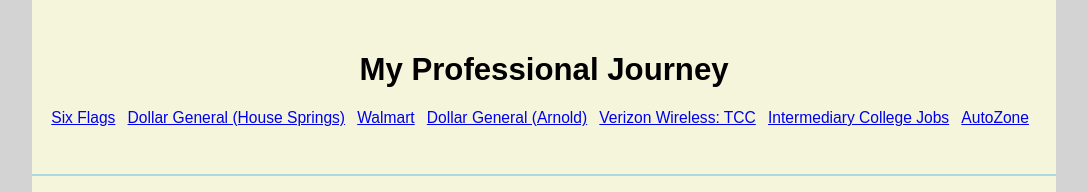
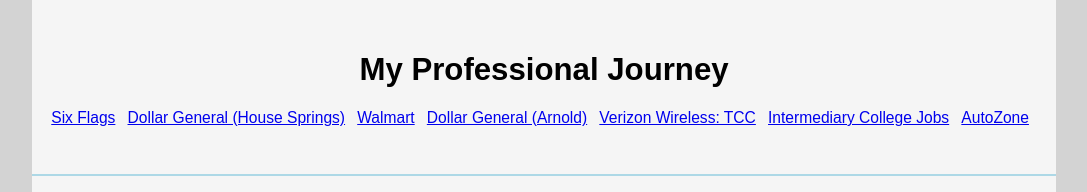
Before and after one commit to gumnar/html-me-something, a plain HTML site: page index.html in a window 1280 px wide. Shown: the top 192 px of the page, without its empty margins (96-1183 px from the left). Drawn offline with Linux system fonts and the light colour scheme.

Commit message:
Changed background color again. Was too yellow on some screens

```diff
--- a/styles.css
+++ b/styles.css
@@ -13,7 +13,7 @@
 main,
 footer{
     font-size: 1.5em;
-    background-color: #F5F5DC;
+    background-color: #F5F5F5;
 }
 img{
     display: block;
```
